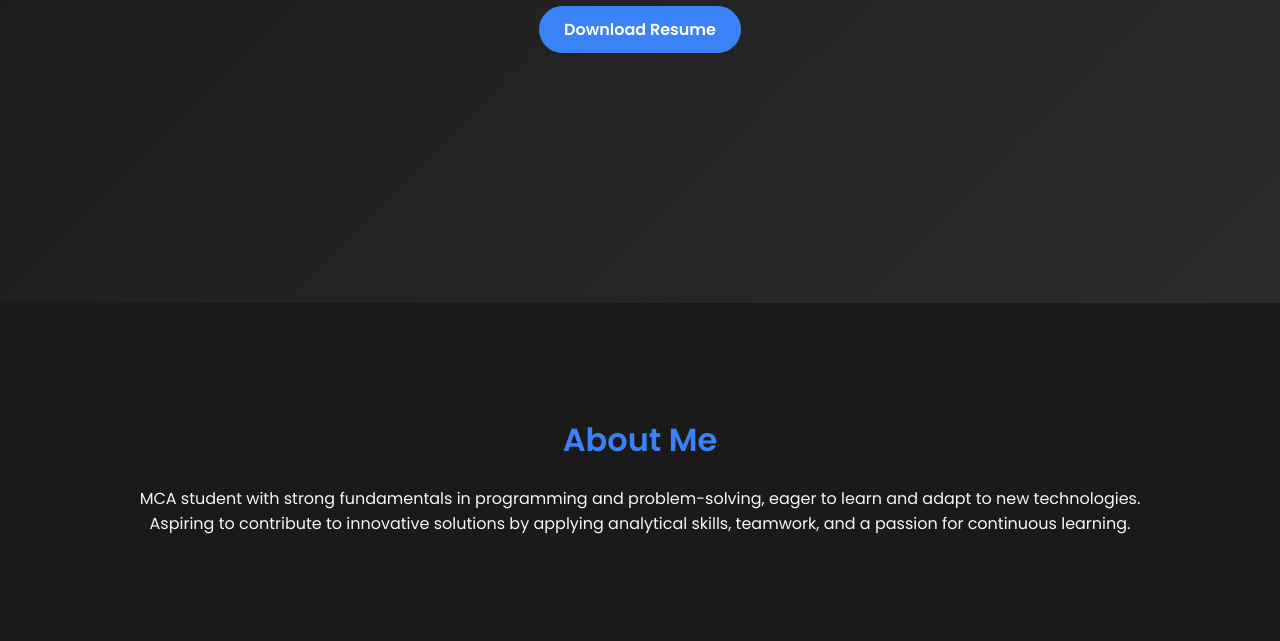
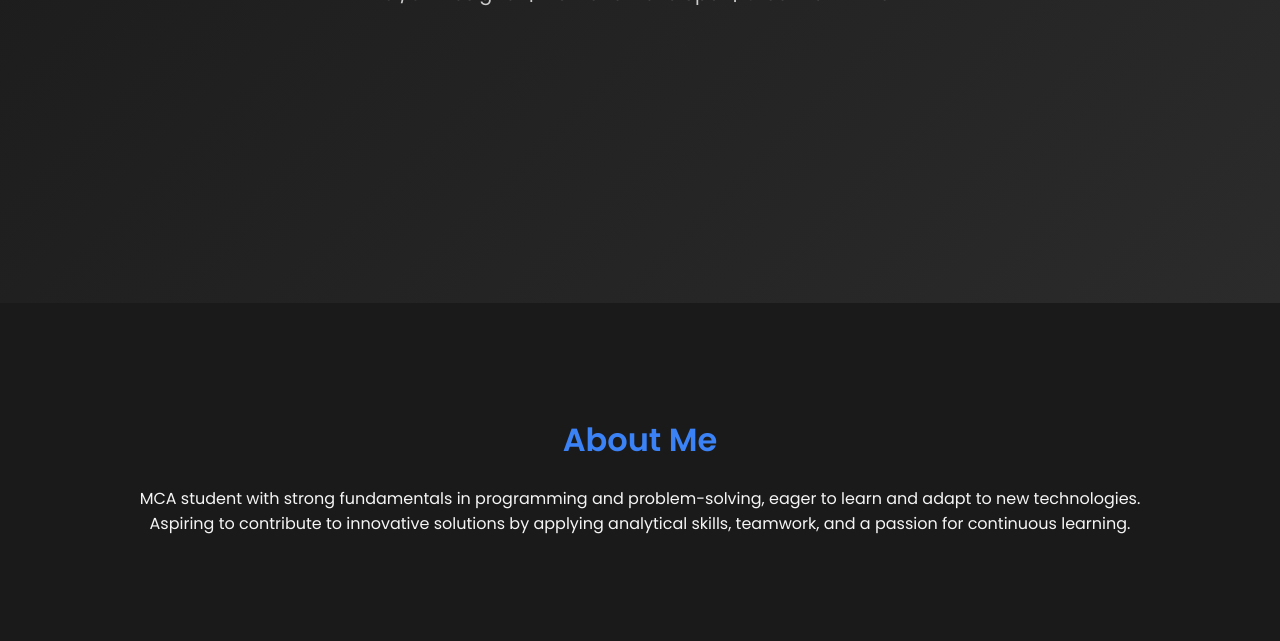
Before and after one commit to Darshankkn/darshan-portfolio, a plain HTML site: page index.html in a window 1280 px wide. Shown: the part 459-1100 px from the top of the page. Drawn offline with Linux system fonts and the light colour scheme.

Commit message:
Update index.html

```diff
--- a/index.html
+++ b/index.html
@@ -26,7 +26,6 @@
     <div class="hero-content">
       <h2>Hello, I'm <span>Darshan K N</span></h2>
       <p>UI/UX Designer | Frontend Developer | Creative Thinker</p>
-      <a href="DARSHAN_KN_RESUME.pdf" class="btn" download>Download Resume</a>
     </div>
   </section>
 
```
